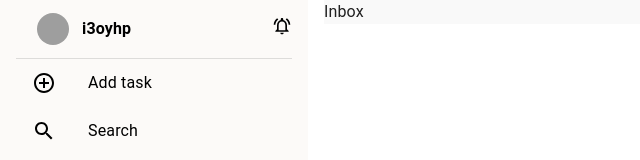
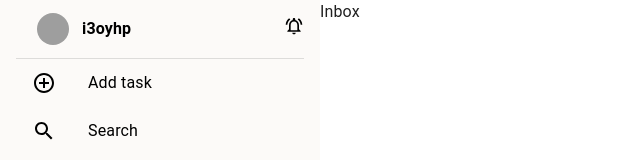
Before and after one commit to DontCryi3aby/todo_list, a React (Create React App) app: page /inbox in a window 1280 px wide. Shown: the top 160 px of the page, without its empty margins (0-640 px from the left). Built offline with nearby package versions, Linux system fonts and the light colour scheme; grey boxes are pictures that could not be loaded.

Commit message:
Change background main content

```diff
--- a/src/layouts/MainLayout/index.jsx
+++ b/src/layouts/MainLayout/index.jsx
@@ -4,12 +4,12 @@ import Sidebar from "../components/Sidebar";
 function MainLayout({ children }) {
   return (
     <Box>
-      <Grid container spacing={2}>
+      <Grid container>
         <Grid item xs={3}>
           <Sidebar />
         </Grid>
         <Grid item xs={9}>
-          <Box sx={{ background: "#f9f9f9" }}>{children}</Box>
+          <Box>{children}</Box>
         </Grid>
       </Grid>
     </Box>
--- a/src/pages/Login.jsx
+++ b/src/pages/Login.jsx
@@ -38,7 +38,7 @@ export default function LoginPage() {
   return (
     <Box
       maxWidth="xl"
-      margin="200px auto"
+      margin="50px auto"
       sx={{ display: "flex", alignItems: "center", gap: 3 }}
     >
       <Paper sx={{ p: 5, flex: 1, minHeight: 630 }}>
```
